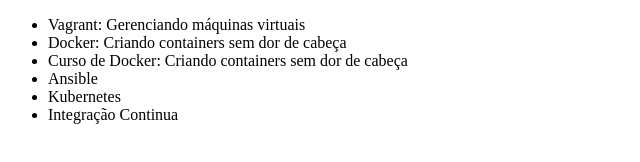
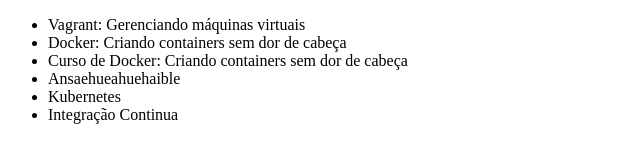
Before and after one commit to bservio/3rdtimeisthecharm, a plain HTML site: page index.html in a window 1280 px wide. Shown: the full height of the page, 0-640 px from the left. Drawn offline with Linux system fonts and the light colour scheme.

Commit message:
shuaheue

```diff
--- a/index.html
+++ b/index.html
@@ -9,7 +9,7 @@
         <li>Vagrant: Gerenciando máquinas virtuais</li>
         <li>Docker: Criando containers sem dor de cabeça</li>
         <li>Curso de Docker: Criando containers sem dor de cabeça</li>
-        <li>Ansible</li>
+        <li>Ansaehueahuehaible</li>
         <li>Kubernetes</li>
         <li>Integração Continua</li>
     </ul>
```
